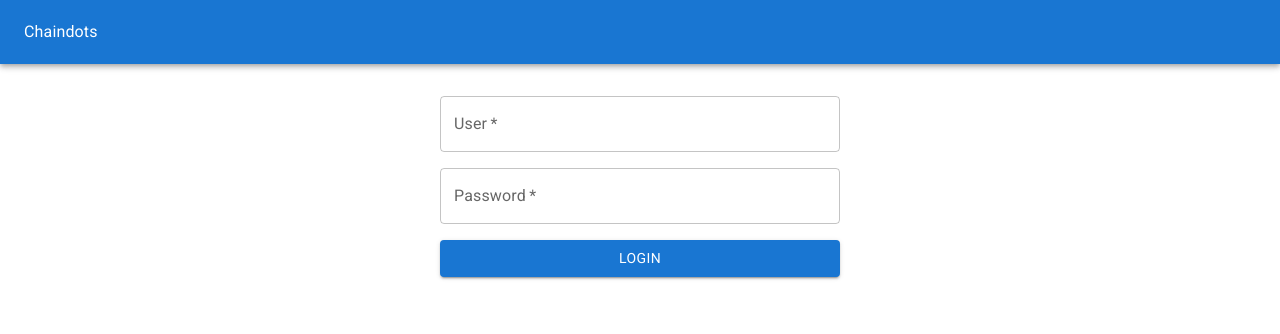
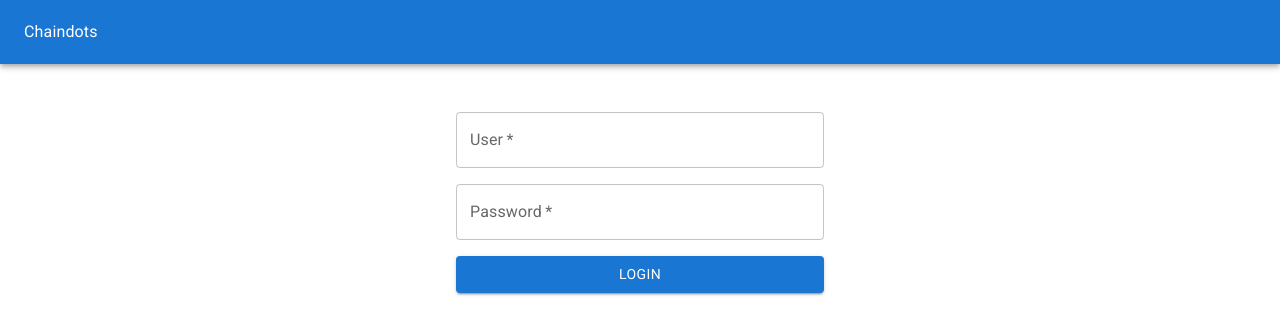
Before and after one commit to malks14/chaindots-challenge, a React (Vite) app: page /auth/login in a window 1280 px wide. Shown: the top 334 px of the page. Built offline with nearby package versions, Linux system fonts and the light colour scheme.

Commit message:
minor fix

```diff
--- a/src/pages/auth/Login/LoginPage.jsx
+++ b/src/pages/auth/Login/LoginPage.jsx
@@ -57,7 +57,7 @@ const LoginPage = () => {
   };
 
   return (
-    <Box component="form" onSubmit={handleSubmit} sx={{ mt: 4, display: 'flex', flexDirection: 'column', gap: 2, maxWidth: '400px', mx: 'auto' }}>
+    <Box component="form" onSubmit={handleSubmit} sx={{ mt: 4, display: 'flex', flexDirection: 'column', gap: 2, maxWidth: '400px', mx: 'auto', padding: '1rem' }}>
       <TextField
         id="userName"
         label="User"
```
